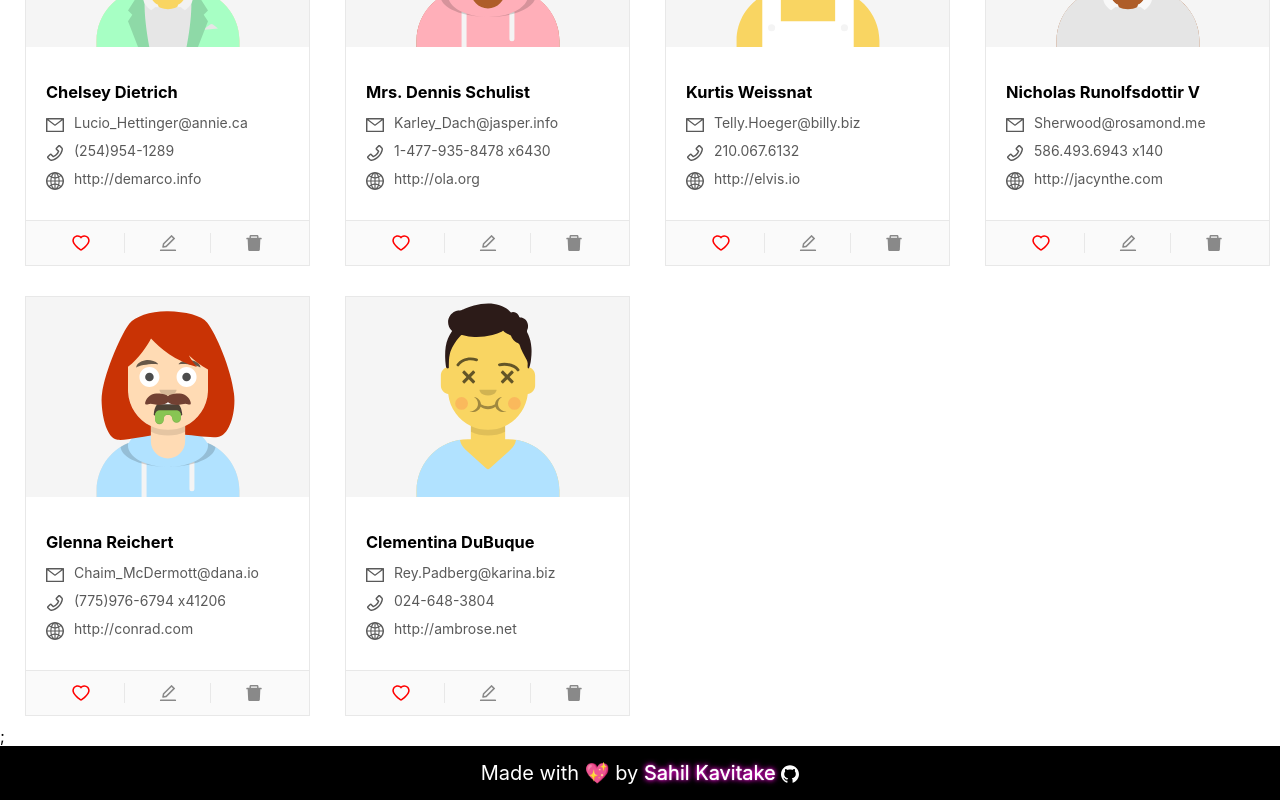
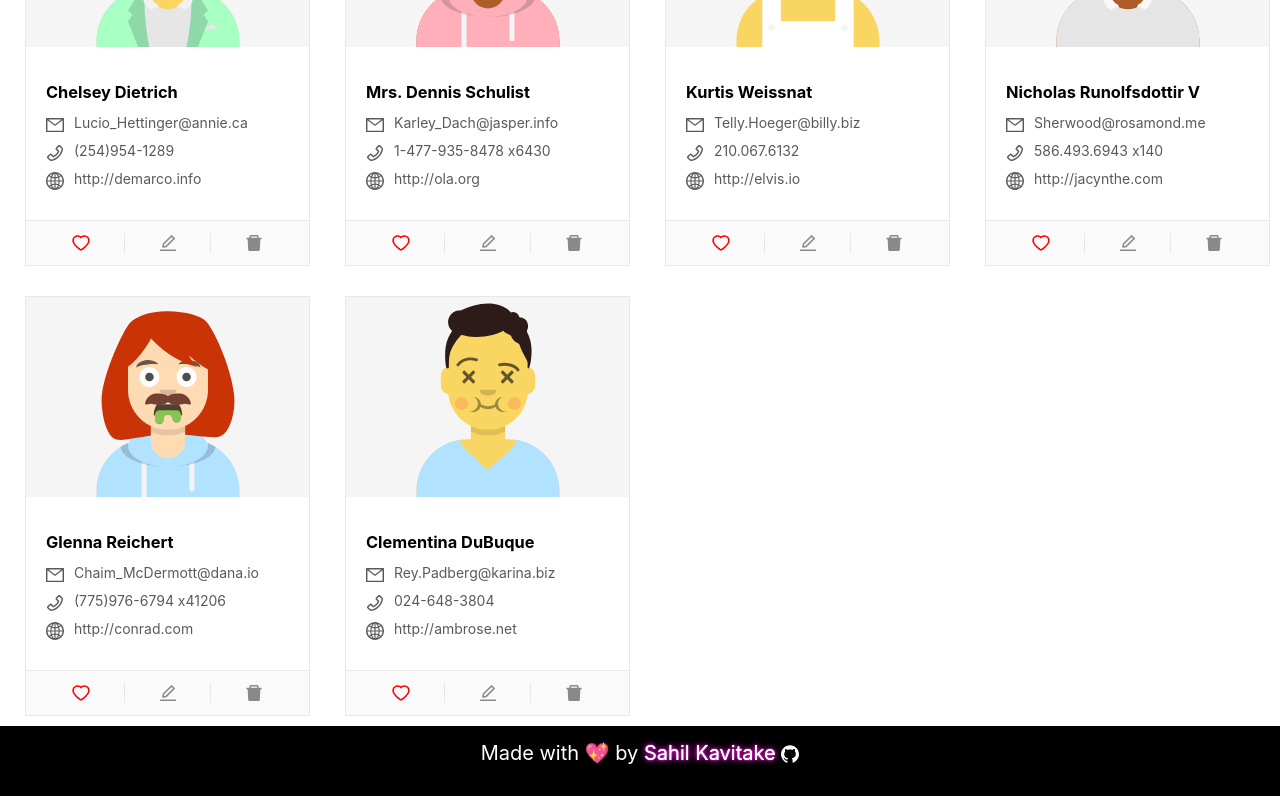
Before and after one commit to sahilskteamblue/React_Assignment_People_App, a React (Create React App) app: page / in a window 1280 px wide. Shown: the part 624-1424 px from the top of the page. Built offline with nearby package versions, Linux system fonts and the light colour scheme.

Commit message:
adjusted footer

```diff
--- a/src/App.js
+++ b/src/App.js
@@ -5,8 +5,12 @@ import Footer from "./components/Footer";
 const App = () => {
   return (
     <>
-      <HomeScreen />;
-      <Footer />
+      <main className="main-content">
+        <HomeScreen />
+      </main>
+      <footer className="footer">
+        <Footer />
+      </footer>
     </>
   );
 };
--- a/src/components/Footer.js
+++ b/src/components/Footer.js
@@ -8,6 +8,9 @@ const Footer = () => {
     textAlign: "center",
     fontSize: "20px",
     padding: "15px",
+    width: "100%",
+    // position: "fixed",
+    // bottom: "0",
   };
 
   const linkStyle = {
--- a/src/index.css
+++ b/src/index.css
@@ -9,7 +9,7 @@ body {
     sans-serif;
   -webkit-font-smoothing: antialiased;
   -moz-osx-font-smoothing: grayscale;
-
+  min-height: 100%;
 }
 
 .anticon {
@@ -81,3 +81,11 @@ code {
     transform: scale(1.0);
   }
 }
+
+.main-content {
+  min-height: calc(100vh - 70px);
+}
+
+.footer {
+  height: 70px;
+}
```
